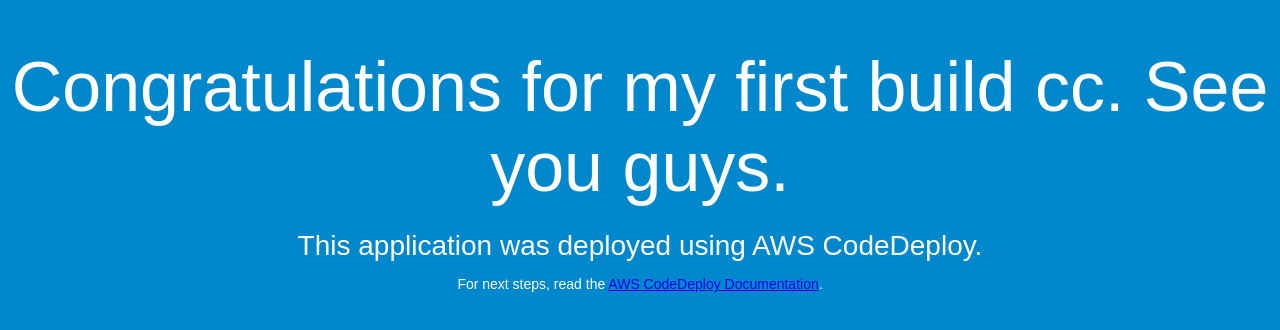
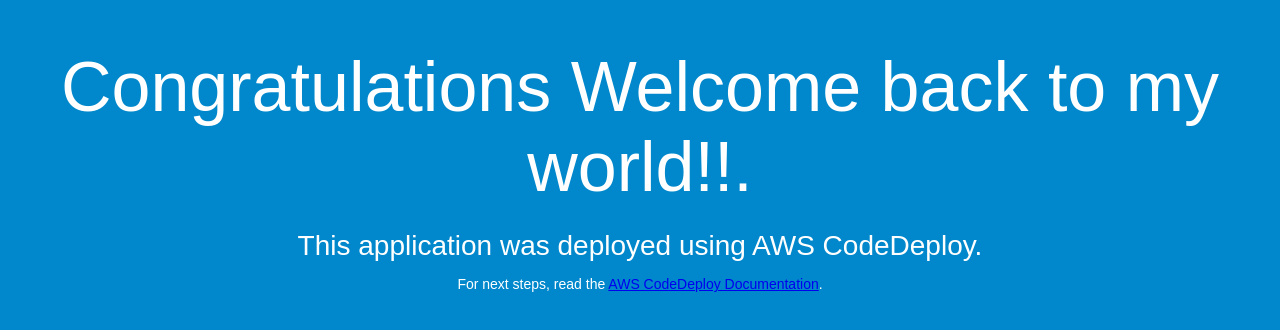
Before and after one commit to stevngong/tofang, a plain HTML site: page index.html in a window 1280 px wide. Drawn offline with Linux system fonts and the light colour scheme.

Commit message:
Update index.html

```diff
--- a/index.html
+++ b/index.html
@@ -26,7 +26,7 @@
 </head>
 <body>
   <div align="center">
-    <h1>Congratulations for my first build cc. See you guys.</h1>
+    <h1>Congratulations Welcome back to my world!!.</h1>
     <h2>This application was deployed using AWS CodeDeploy.</h2>
     <p>For next steps, read the <a href="http://aws.amazon.com/documentation/codedeploy">AWS CodeDeploy Documentation</a>.</p>
   </div>
```
